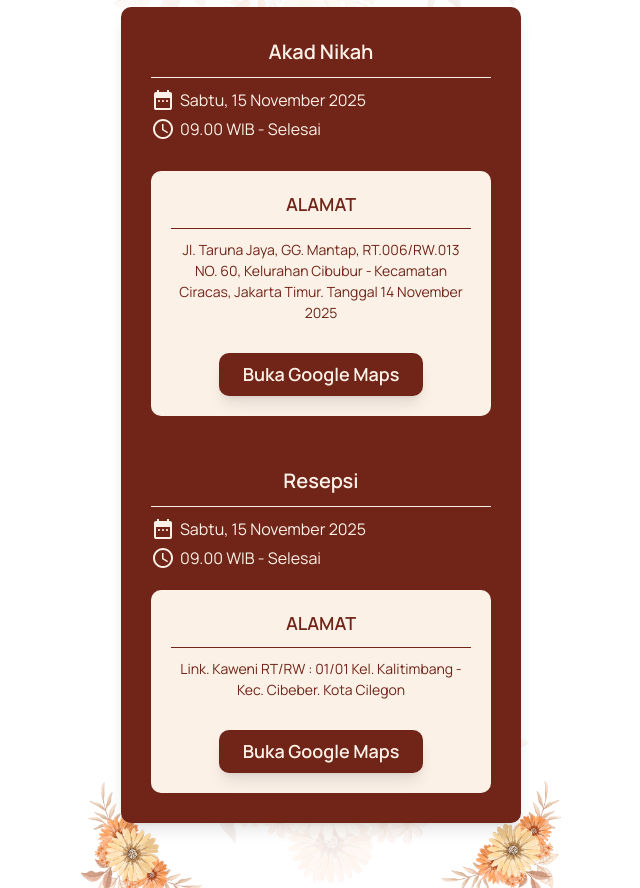
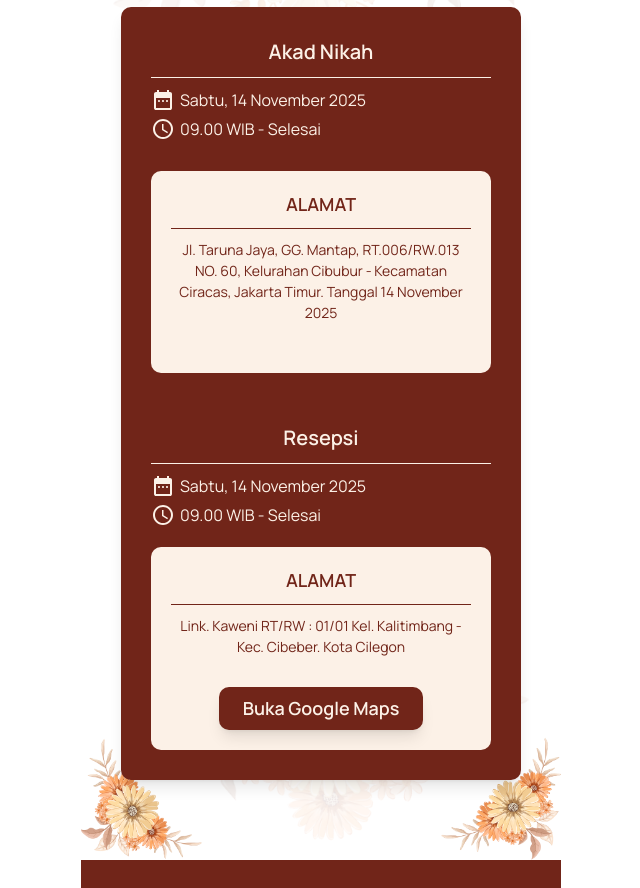
Before and after one commit to naufalmaulana/wedding-invitation, a website: page wasila-sonny/index.html in a window 1280 px wide. Shown: the part 2557-3445 px from the top of the page, without its empty margins (319-959 px from the left). Drawn offline with nearby package versions, Linux system fonts and the light colour scheme.

Commit message:
Chore - update content

```diff
--- a/wasila-sonny/index.html
+++ b/wasila-sonny/index.html
@@ -10,6 +10,10 @@
     <meta property="og:title" content="Undangan Pernikahan Wasila & Sonny">
     <meta property="og:description" content="Bergabunglah bersama kami dalam merayakan pernikahan Wasila & Sonny. Catat tanggalnya!">
     <meta property="og:image" content="https://wasila-sonny-wedding-invitation.netlify.app/assets/img/img-share2.jpg">
+    <meta property="og:image:secure_url" content="https://wasila-sonny-wedding-invitation.netlify.app/assets/img/img-share2.jpg">
+    <meta property="og:image:type" content="image/jpeg">
+    <meta property="og:image:width" content="1200">
+    <meta property="og:image:height" content="630">
     <meta property="og:url" content="https://wasila-sonny-wedding-invitation.netlify.app/">
     <meta property="og:type" content="website">
 
@@ -122,7 +126,7 @@
                             <svg width="24" height="24" viewBox="0 0 24 24" fill="none" xmlns="http://www.w3.org/2000/svg">
                             <path d="M8 14C7.71667 14 7.47933 13.904 7.288 13.712C7.09667 13.52 7.00067 13.2827 7 13C6.99933 12.7173 7.09533 12.48 7.288 12.288C7.48067 12.096 7.718 12 8 12C8.282 12 8.51967 12.096 8.713 12.288C8.90633 12.48 9.002 12.7173 9 13C8.998 13.2827 8.902 13.5203 8.712 13.713C8.522 13.9057 8.28467 14.0013 8 14ZM12 14C11.7167 14 11.4793 13.904 11.288 13.712C11.0967 13.52 11.0007 13.2827 11 13C10.9993 12.7173 11.0953 12.48 11.288 12.288C11.4807 12.096 11.718 12 12 12C12.282 12 12.5197 12.096 12.713 12.288C12.9063 12.48 13.002 12.7173 13 13C12.998 13.2827 12.902 13.5203 12.712 13.713C12.522 13.9057 12.2847 14.0013 12 14ZM16 14C15.7167 14 15.4793 13.904 15.288 13.712C15.0967 13.52 15.0007 13.2827 15 13C14.9993 12.7173 15.0953 12.48 15.288 12.288C15.4807 12.096 15.718 12 16 12C16.282 12 16.5197 12.096 16.713 12.288C16.9063 12.48 17.002 12.7173 17 13C16.998 13.2827 16.902 13.5203 16.712 13.713C16.522 13.9057 16.2847 14.0013 16 14ZM5 22C4.45 22 3.97933 21.8043 3.588 21.413C3.19667 21.0217 3.00067 20.5507 3 20V6C3 5.45 3.196 4.97933 3.588 4.588C3.98 4.19667 4.45067 4.00067 5 4H6V2H8V4H16V2H18V4H19C19.55 4 20.021 4.196 20.413 4.588C20.805 4.98 21.0007 5.45067 21 6V20C21 20.55 20.8043 21.021 20.413 21.413C20.0217 21.805 19.5507 22.0007 19 22H5ZM5 20H19V10H5V20Z" class="fill-lightorange"/>
                             </svg>
-                            Sabtu, 15 November 2025
+                            Sabtu, 14 November 2025
                         </div>
                         <div class="flex items-center gap-[5px] text-lightorange text-[16px] mb-[30px]">
                             <svg width="24" height="24" viewBox="0 0 24 24" fill="none" xmlns="http://www.w3.org/2000/svg">
@@ -139,9 +143,9 @@
                                 Jl. Taruna Jaya, GG. Mantap, RT.006/RW.013
                                 NO. 60, Kelurahan Cibubur - Kecamatan Ciracas, Jakarta Timur. Tanggal 14 November 2025
                             </p>
-                            <a href="https://www.google.com/maps/search/Jl.+Taruna+Jaya,+GG.+Mantap,+RT.006%2FRW.013++NO.+60,+Kelurahan+Cibubur+-+Kecamatan+Ciracas,+Jakarta+Timur.+Tanggal+14+November+2025/@-6.3637001,106.8838349,17z/data=!3m1!4b1?entry=ttu&g_ep=EgoyMDI1MDkyNC4wIKXMDSoASAFQAw%3D%3D" class="bg-darkred text-lightorange text-[18px] font-semibold px-6 py-2 rounded-[10px] shadow-lg mx-auto block w-max">
+                            <!-- <a href="https://www.google.com/maps/search/Jl.+Taruna+Jaya,+GG.+Mantap,+RT.006%2FRW.013++NO.+60,+Kelurahan+Cibubur+-+Kecamatan+Ciracas,+Jakarta+Timur.+Tanggal+14+November+2025/@-6.3637001,106.8838349,17z/data=!3m1!4b1?entry=ttu&g_ep=EgoyMDI1MDkyNC4wIKXMDSoASAFQAw%3D%3D" class="bg-darkred text-lightorange text-[18px] font-semibold px-6 py-2 rounded-[10px] shadow-lg mx-auto block w-max">
                                 Buka Google Maps
-                            </a>
+                            </a> -->
                         </div>
 
                         <p class="text-lightorange text-[20px] text-center font-semibold mb-[10px] pb-[10px] border-b border-lightorange">
@@ -151,7 +155,7 @@
                             <svg width="24" height="24" viewBox="0 0 24 24" fill="none" xmlns="http://www.w3.org/2000/svg">
                             <path d="M8 14C7.71667 14 7.47933 13.904 7.288 13.712C7.09667 13.52 7.00067 13.2827 7 13C6.99933 12.7173 7.09533 12.48 7.288 12.288C7.48067 12.096 7.718 12 8 12C8.282 12 8.51967 12.096 8.713 12.288C8.90633 12.48 9.002 12.7173 9 13C8.998 13.2827 8.902 13.5203 8.712 13.713C8.522 13.9057 8.28467 14.0013 8 14ZM12 14C11.7167 14 11.4793 13.904 11.288 13.712C11.0967 13.52 11.0007 13.2827 11 13C10.9993 12.7173 11.0953 12.48 11.288 12.288C11.4807 12.096 11.718 12 12 12C12.282 12 12.5197 12.096 12.713 12.288C12.9063 12.48 13.002 12.7173 13 13C12.998 13.2827 12.902 13.5203 12.712 13.713C12.522 13.9057 12.2847 14.0013 12 14ZM16 14C15.7167 14 15.4793 13.904 15.288 13.712C15.0967 13.52 15.0007 13.2827 15 13C14.9993 12.7173 15.0953 12.48 15.288 12.288C15.4807 12.096 15.718 12 16 12C16.282 12 16.5197 12.096 16.713 12.288C16.9063 12.48 17.002 12.7173 17 13C16.998 13.2827 16.902 13.5203 16.712 13.713C16.522 13.9057 16.2847 14.0013 16 14ZM5 22C4.45 22 3.97933 21.8043 3.588 21.413C3.19667 21.0217 3.00067 20.5507 3 20V6C3 5.45 3.196 4.97933 3.588 4.588C3.98 4.19667 4.45067 4.00067 5 4H6V2H8V4H16V2H18V4H19C19.55 4 20.021 4.196 20.413 4.588C20.805 4.98 21.0007 5.45067 21 6V20C21 20.55 20.8043 21.021 20.413 21.413C20.0217 21.805 19.5507 22.0007 19 22H5ZM5 20H19V10H5V20Z" class="fill-lightorange"/>
                             </svg>
-                            Sabtu, 15 November 2025
+                            Sabtu, 14 November 2025
                         </div>
                         <div class="flex items-center gap-[5px] text-lightorange text-[16px] mb-[20px]">
                             <svg width="24" height="24" viewBox="0 0 24 24" fill="none" xmlns="http://www.w3.org/2000/svg">
```
